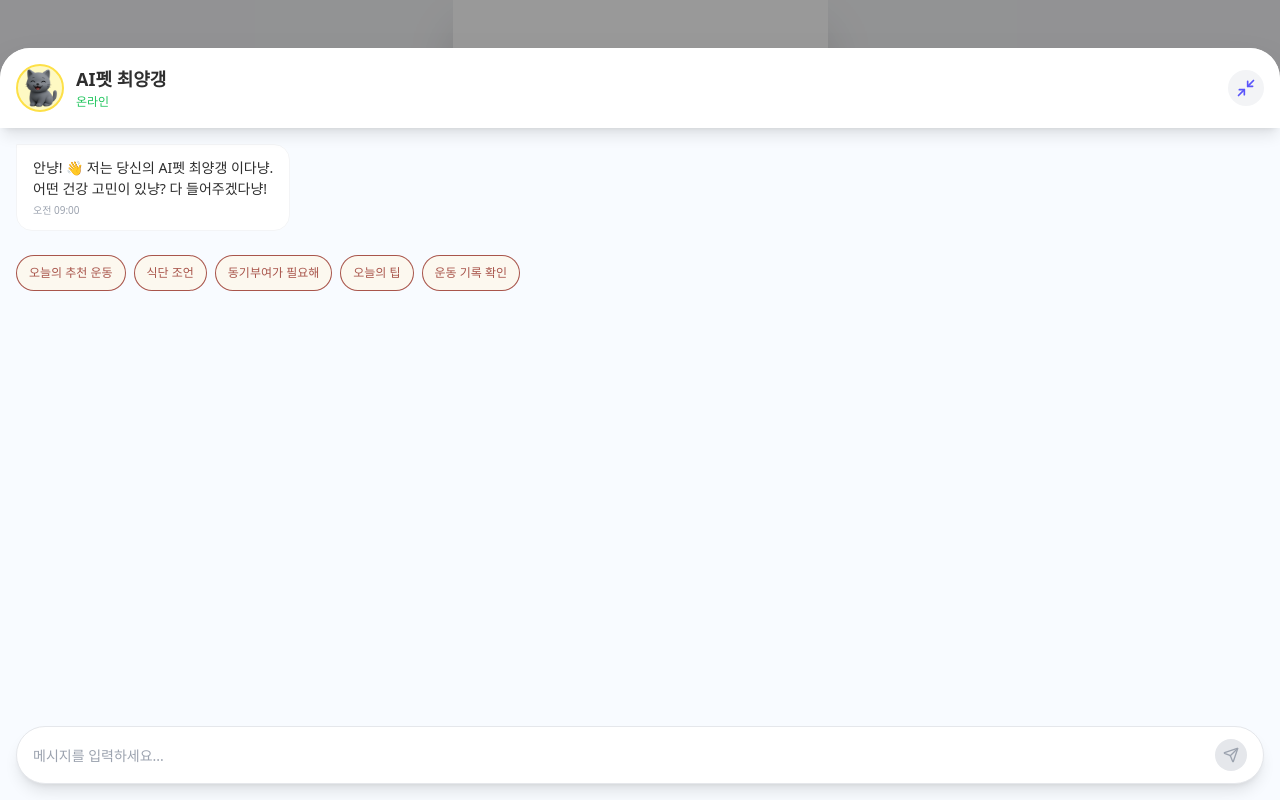
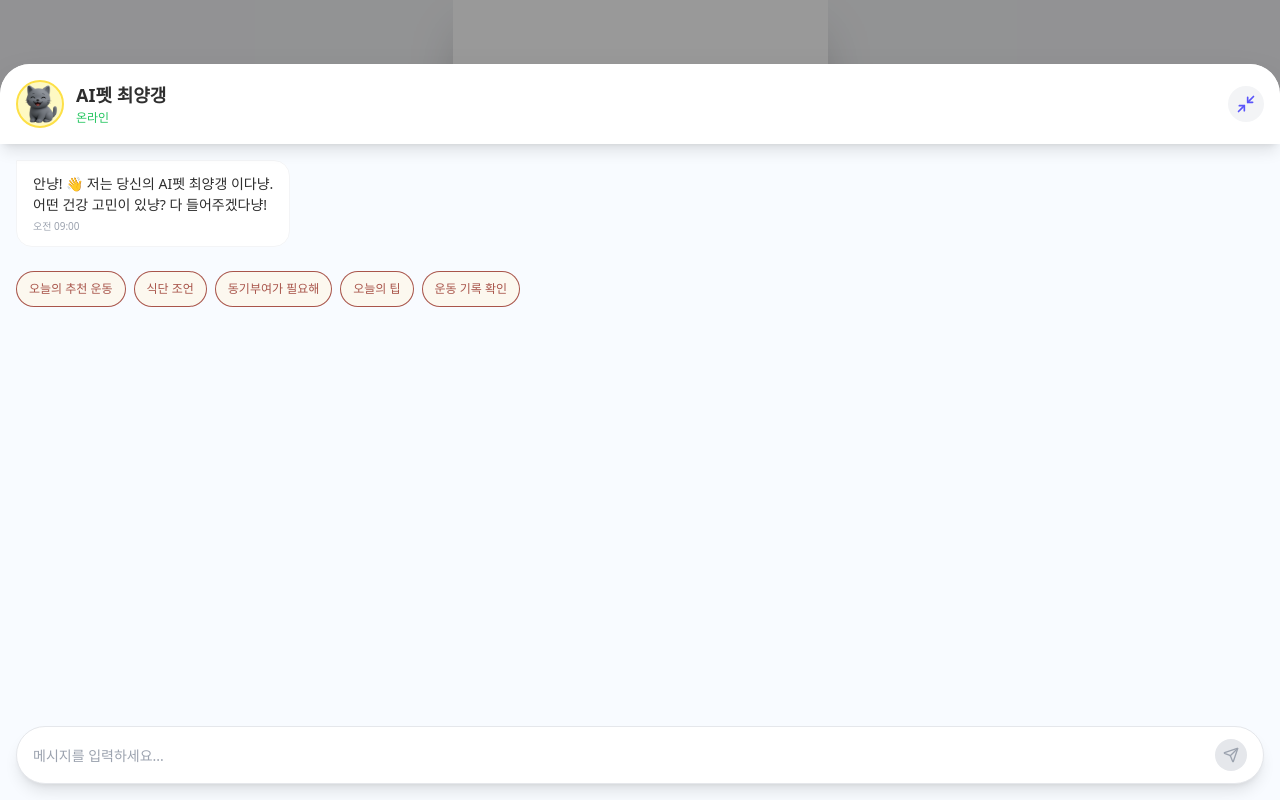
Before and after one commit to root-ryu/heai, a Next.js app: page /chat in a window 1280 px wide. Built offline with nearby package versions, Linux system fonts and the light colour scheme.

Commit message:
Fix ChatPage height to 92svh and width to 100%

```diff
--- a/app/src/components/ChatPage.tsx
+++ b/app/src/components/ChatPage.tsx
@@ -169,7 +169,7 @@ export default function ChatPage() {
         <div className="w-full pointer-events-auto animate-slide-up-from-bottom">
           {/* 메인 채팅 영역 */}
           <div
-            className={`bg-neutral-50 flex flex-col rounded-t-[30px] shadow-2xl overflow-hidden transition-all h-[94vh] max-h-[765px]`}
+            className={`bg-neutral-50 flex flex-col rounded-t-[30px] shadow-2xl overflow-hidden transition-all h-[92svh] w-full`}
           >
             {/* Header */}
             <div className="bg-[#FFFFFF] w-full px-4 py-4 flex items-center justify-between shadow-lg rounded-t-[30px] z-10">
```
